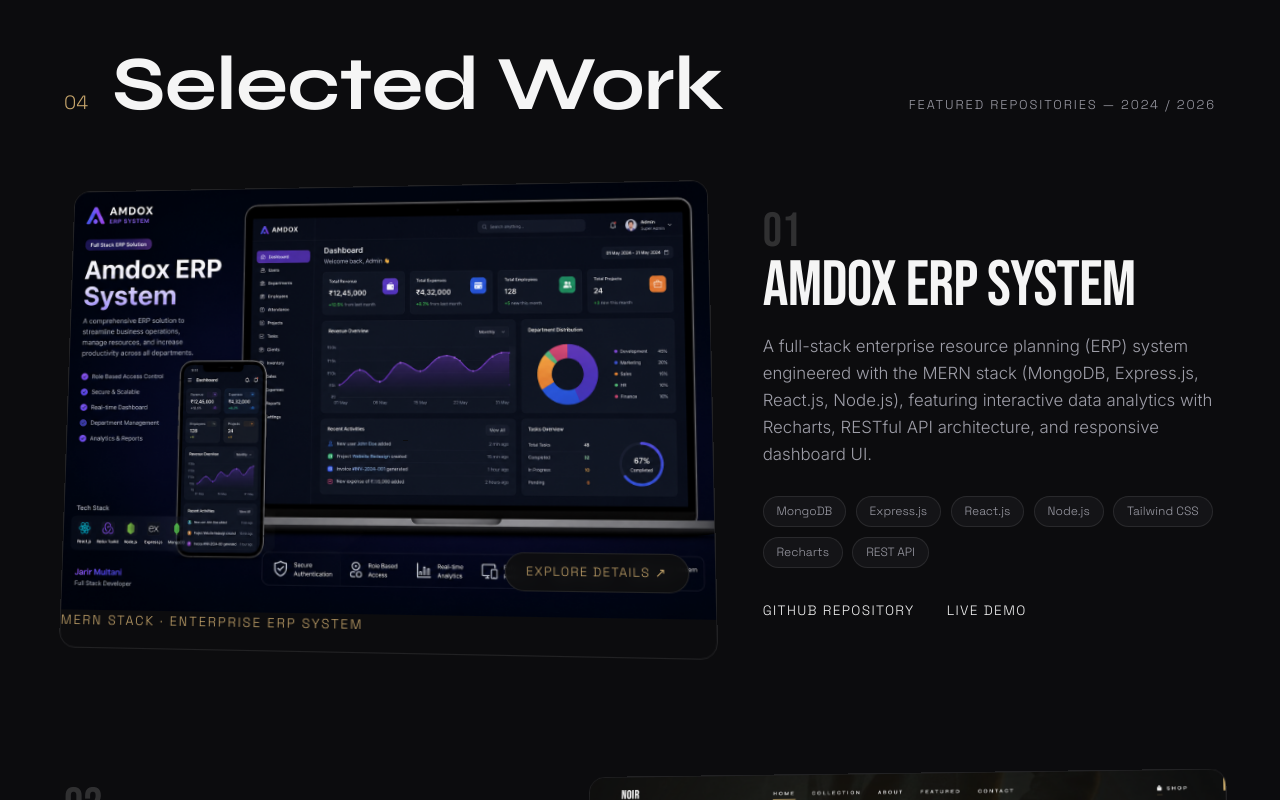
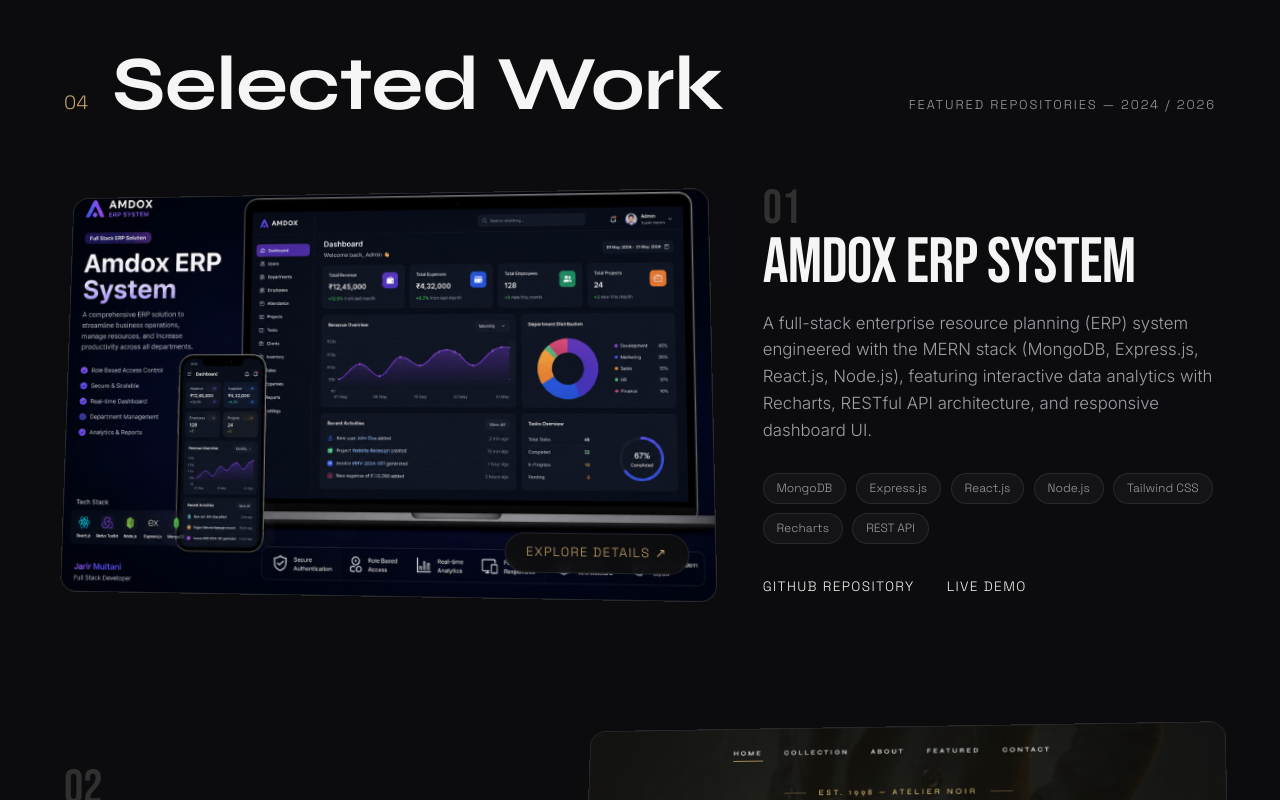
Before and after one commit to Dev-Mjarir08/Prtfolio-Website, a React (Vite) app: page / in a window 1280 px wide. Shown: the part 2780-3580 px from the top of the page. Built offline with nearby package versions, Linux system fonts and the light colour scheme; the HTML template or start-up script is replaced by a standard one; a web font is replaced by a local one.

Commit message:
Fix ProjectShowcase scrolling performance, fix CLS with aspect-ratio 16/10, remove Suspense network pauses

```diff
--- a/src/App.jsx
+++ b/src/App.jsx
@@ -1,7 +1,6 @@
-import React, { useState, lazy, Suspense } from 'react';
+import React, { useState } from 'react';
 import { PORTFOLIO_DATA } from './data/portfolioData';
 import { MotionProvider, useMotion } from './context/MotionContext';
-import LazyBoundary from './components/LazyBoundary';
 
 import Preloader from './components/Preloader';
 import CustomCursor from './components/CustomCursor';
@@ -9,21 +8,13 @@
 import MobileMenu from './components/MobileMenu';
 import Hero from './components/hero/Hero';
 import About from './components/About';
-
-// Lazy-loaded components below the fold for bundle & performance optimization
-const ProjectShowcase = lazy(() => import('./components/ProjectShowcase'));
-const SkillsNetwork = lazy(() => import('./components/SkillsNetwork'));
-const ProcessTimeline = lazy(() => import('./components/ProcessTimeline'));
-const StatsCounter = lazy(() => import('./components/StatsCounter'));
-const Testimonials = lazy(() => import('./components/Testimonials'));
-const Contact = lazy(() => import('./components/Contact'));
-const Footer = lazy(() => import('./components/Footer'));
-
-const SectionSkeleton = () => (
-  <div style={{ minHeight: '300px', display: 'flex', alignItems: 'center', justifyContent: 'center', opacity: 0.2, fontSize: '0.8rem', letterSpacing: '0.15em' }}>
-    LOADING...
-  </div>
-);
+import ProjectShowcase from './components/ProjectShowcase';
+import SkillsNetwork from './components/SkillsNetwork';
+import ProcessTimeline from './components/ProcessTimeline';
+import StatsCounter from './components/StatsCounter';
+import Testimonials from './components/Testimonials';
+import Contact from './components/Contact';
+import Footer from './components/Footer';
 
 function MainContent() {
   const {
@@ -82,60 +73,44 @@
           setCursor={setCursor}
         />
 
-        <Suspense fallback={<SectionSkeleton />}>
-          <LazyBoundary>
         <ProjectShowcase
           projects={PORTFOLIO_DATA.projects}
           setCursor={setCursor}
           mousePos={mousePos}
         />
-          </LazyBoundary>
 
-          <LazyBoundary>
         <SkillsNetwork
           skills={PORTFOLIO_DATA.skills}
           technologies={PORTFOLIO_DATA.technologies}
           setCursor={setCursor}
           preloaderComplete={preloaderComplete}
         />
-          </LazyBoundary>
 
-          <LazyBoundary>
         <ProcessTimeline
           steps={PORTFOLIO_DATA.processSteps}
           setCursor={setCursor}
         />
-          </LazyBoundary>
 
-          <LazyBoundary>
         <StatsCounter
           stats={PORTFOLIO_DATA.stats}
           setCursor={setCursor}
         />
-          </LazyBoundary>
 
-          <LazyBoundary>
         <Testimonials
           testimonials={PORTFOLIO_DATA.testimonials}
           setCursor={setCursor}
         />
-          </LazyBoundary>
 
-          <LazyBoundary>
         <Contact
           data={PORTFOLIO_DATA}
           setCursor={setCursor}
         />
-          </LazyBoundary>
 
-          <LazyBoundary>
         <Footer
           data={PORTFOLIO_DATA}
           setCursor={setCursor}
           lenis={lenis}
         />
-          </LazyBoundary>
-        </Suspense>
       </main>
     </>
   );
--- a/src/components/ProjectShowcase.jsx
+++ b/src/components/ProjectShowcase.jsx
@@ -14,27 +14,26 @@
     if (!showcaseRef.current) return;
 
     const ctx = gsap.context(() => {
-      // Reveal project cards sequentially & rapidly
+      // Reveal project cards sequentially
       const cards = gsap.utils.toArray('.project-card');
-      cards.forEach((card, index) => {
+      cards.forEach((card) => {
         gsap.from(card, {
-          y: 25,
+          y: 20,
           opacity: 0,
-          duration: 0.4,
+          duration: 0.35,
           ease: 'power2.out',
           clearProps: 'transform,opacity',
           scrollTrigger: {
             trigger: card,
-            start: 'top 98%',
-            onEnter: () => setActiveProjectIdx(index)
+            start: 'top 98%'
           }
         });
       });
     }, showcaseRef);
 
-
     return () => ctx.revert();
   }, []);
+
 
   // 3D image tilt distortion on hover
   const getTiltTransform = (cardId) => {
@@ -77,7 +76,9 @@
                     height="896"
                     loading="lazy"
                     decoding="async"
+                    onLoad={() => ScrollTrigger.refresh()}
                   />
+
                   <div className="project__media-badge">EXPLORE DETAILS ↗</div>
                 </div>
                 <span className="project__cat">{project.category}</span>
--- a/src/index.css
+++ b/src/index.css
@@ -912,6 +912,8 @@
   border-radius: 16px;
   overflow: hidden;
   border: 1px solid var(--border);
+  aspect-ratio: 16 / 10;
+  background: var(--surface);
   transition: transform .5s var(--ease), border-color .5s var(--ease);
 }
 
@@ -921,13 +923,17 @@
 
 .reveal-img {
   position: relative;
+  width: 100%;
+  height: 100%;
 }
 
 .reveal-img img {
   width: 100%;
-  height: auto;
+  height: 100%;
+  object-fit: cover;
   transition: transform .8s var(--ease);
 }
+
 
 .project:hover .reveal-img img {
   transform: scale(1.04);
```
Also changed, not shown: 2 other files (tests, documents, lock files or other folders). Lines whose indentation alone changed are shown as unchanged.
